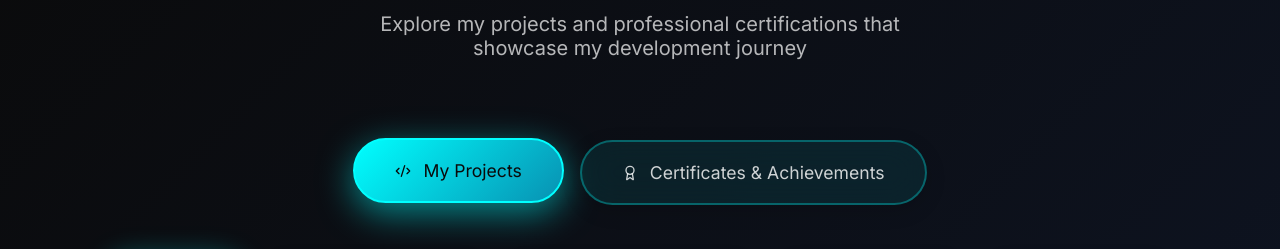
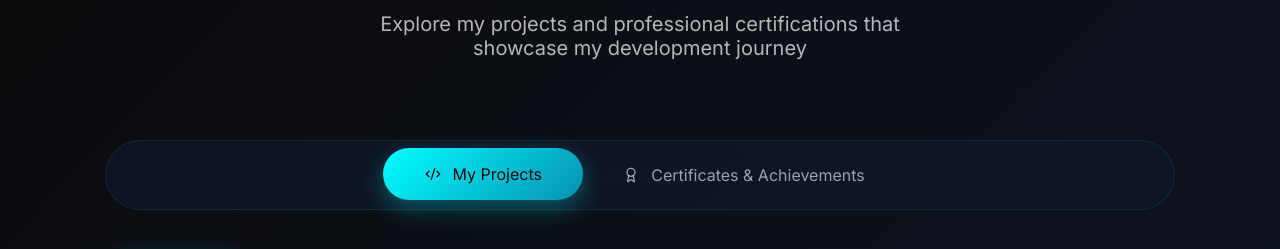
Before and after one commit to methan6427/Adam-Khabisa-Port, a React (Vite) app: page / in a window 1280 px wide. Shown: the part 2080-2329 px from the top of the page. Built offline with nearby package versions, Linux system fonts and the light colour scheme.

Commit message:
Refactor: Implement toggle for project/certificate sections
Implemented a toggle block for "My Projects" and "Certificates & Achievements" sections, applying a cyan style to the active button and a dark style to the inactive one.

```diff
--- a/src/components/Projects.css
+++ b/src/components/Projects.css
@@ -1,4 +1,3 @@
-
 .projects {
   background: linear-gradient(135deg, #0a0a0a 0%, #0f172a 50%, #1e293b 100%);
   color: white;
@@ -34,66 +33,50 @@
 .section-toggle {
   display: flex;
   justify-content: center;
-  gap: 1rem;
+  gap: 0.5rem;
   margin-bottom: 3rem;
+  background: rgba(15, 23, 42, 0.8);
+  padding: 0.5rem;
+  border-radius: 60px;
+  backdrop-filter: blur(20px);
+  border: 1px solid rgba(0, 255, 255, 0.1);
 }
 
 .toggle-btn {
   display: flex;
   align-items: center;
   gap: 0.75rem;
-  padding: 1.25rem 2.5rem;
-  border: 2px solid rgba(0, 255, 255, 0.3);
+  padding: 1rem 2rem;
+  border: none;
   border-radius: 50px;
-  background: rgba(0, 255, 255, 0.08);
-  backdrop-filter: blur(20px);
-  color: rgba(255, 255, 255, 0.8);
+  background: transparent;
+  color: rgba(255, 255, 255, 0.6);
   cursor: pointer;
   transition: all 0.4s cubic-bezier(0.4, 0, 0.2, 1);
   font-family: 'Inter', sans-serif;
-  font-weight: 700;
-  font-size: 1.1rem;
+  font-weight: 600;
+  font-size: 1rem;
   position: relative;
   overflow: hidden;
   min-width: 200px;
   justify-content: center;
-  box-shadow: 0 6px 20px rgba(0, 0, 0, 0.15);
 }
 
-.toggle-btn::before {
-  content: '';
-  position: absolute;
-  top: 0;
-  left: -100%;
-  width: 100%;
-  height: 100%;
-  background: linear-gradient(90deg, transparent, rgba(0, 255, 255, 0.15), transparent);
-  transition: left 0.6s ease;
-}
-
-.toggle-btn:hover::before {
-  left: 100%;
-}
-
-.toggle-btn:hover {
-  background: rgba(0, 255, 255, 0.18);
-  border-color: rgba(0, 255, 255, 0.7);
-  color: #00ffff;
-  transform: translateY(-3px);
-  box-shadow: 0 10px 30px rgba(0, 255, 255, 0.3);
+.toggle-btn:hover:not(.active) {
+  color: rgba(255, 255, 255, 0.8);
+  background: rgba(255, 255, 255, 0.05);
 }
 
 .toggle-btn.active {
   background: linear-gradient(135deg, #00ffff 0%, #0891b2 100%);
   color: #0a0a0a;
-  border-color: #00ffff;
-  box-shadow: 0 10px 35px rgba(0, 255, 255, 0.5);
-  transform: translateY(-2px);
+  box-shadow: 0 8px 25px rgba(0, 255, 255, 0.3);
+  transform: translateY(-1px);
 }
 
 .toggle-btn.active:hover {
-  transform: translateY(-4px);
-  box-shadow: 0 15px 40px rgba(0, 255, 255, 0.6);
+  box-shadow: 0 10px 30px rgba(0, 255, 255, 0.4);
+  transform: translateY(-2px);
 }
 
 .filter-buttons {
```
